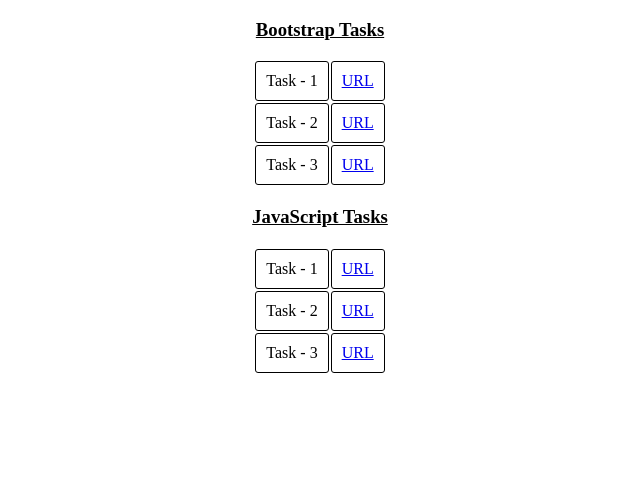
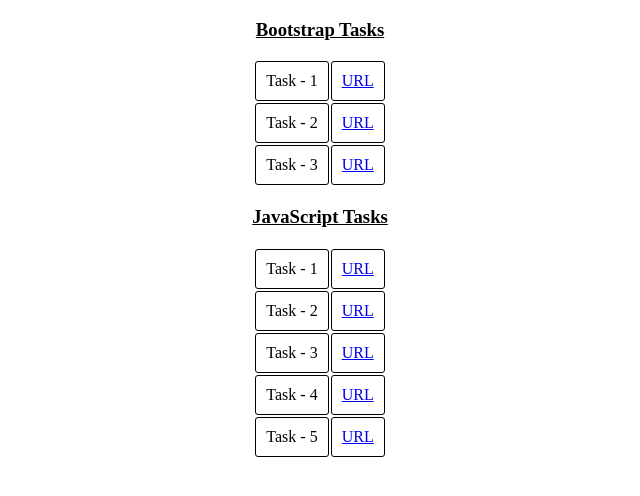
Before and after one commit to GodaKartik/MERN-FS-BS, a plain HTML site: page index.html in a window 1280 px wide. Shown: the whole page, without its empty margins (320-960 px from the left). Drawn offline with Linux system fonts and the light colour scheme.

Commit message:
edit index file

```diff
--- a/index.html
+++ b/index.html
@@ -62,15 +62,15 @@
           <td>Task - 3</td>
           <td><a href="./JS_Task03/JS_Task03.html" target="_blank">URL</a></td>
         </tr>
-        <!-- <tr>
+        <tr>
           <td>Task - 4</td>
-          <td><a href="./CSS_Task04/CSS_Task04.html" target="_blank">URL</a></td>
+          <td><a href="./JS_Task04/JS_Task04.html" target="_blank">URL</a></td>
         </tr>
         <tr>
           <td>Task - 5</td>
-          <td><a href="./CSS_Task05/CSS_Task05.html" target="_blank">URL</a></td>
+          <td><a href="./JS_Task05/JS_Task05.html" target="_blank">URL</a></td>
         </tr>
-        <tr>
+        <!-- <tr>
           <td>Task - 6</td>
           <td><a href="./CSS_Task06/CSS_Task06.html" target="_blank">URL</a></td>
         </tr>
```
